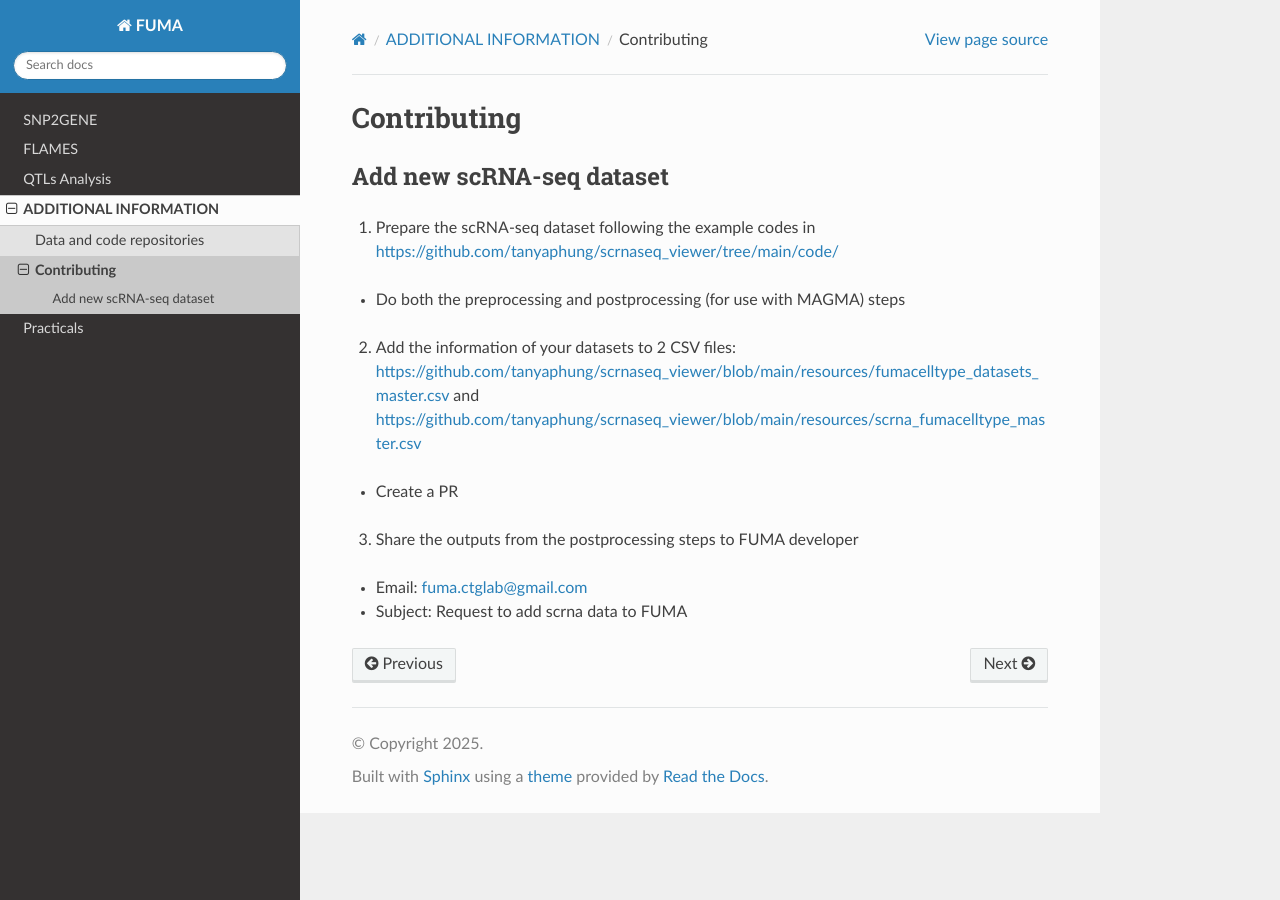
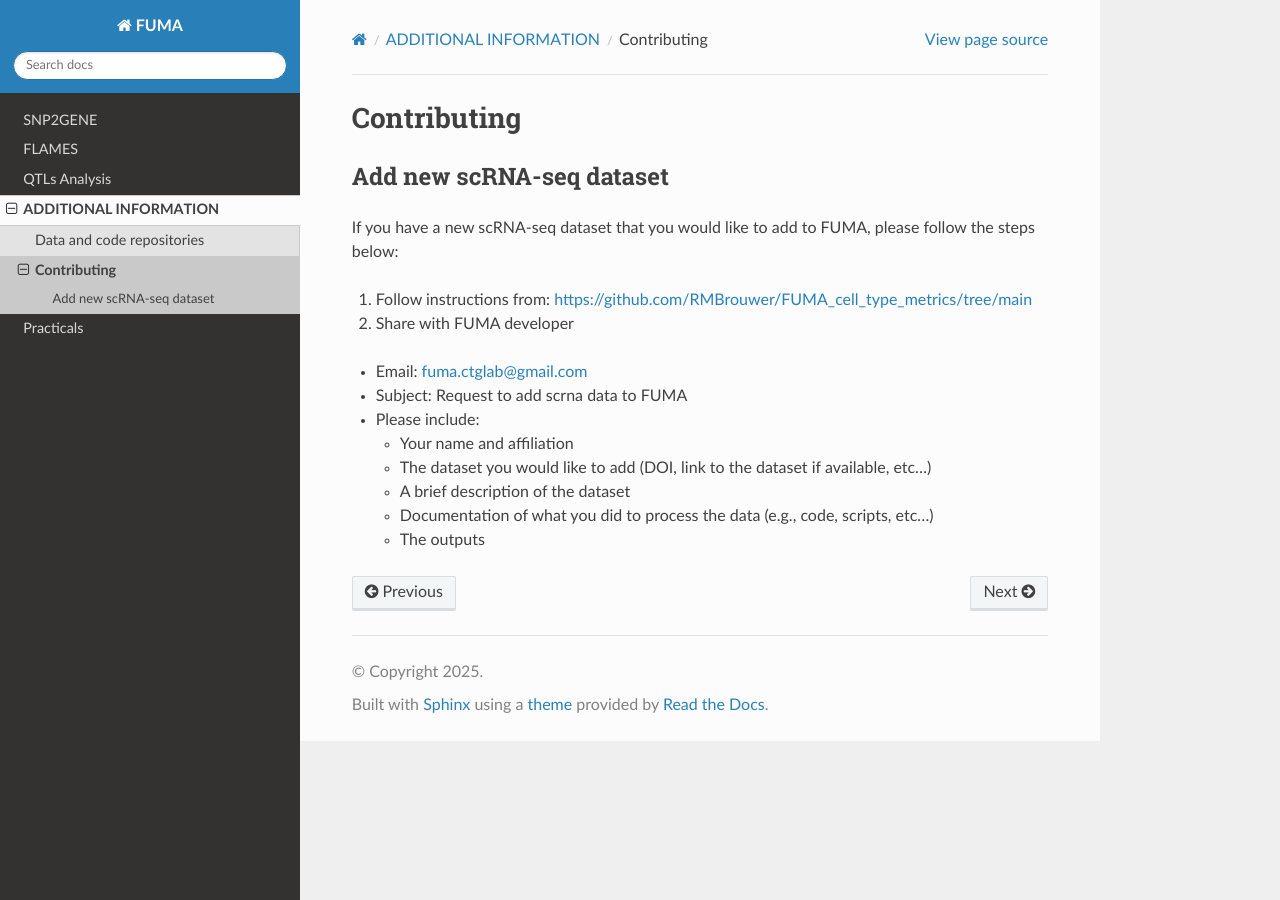
Before and after one commit to tanyaphung/fuma_docs, a Sphinx documentation site: the page built from docs/source/miscellaneous/contributing.rst, in a window 1280 px wide. Built offline with Sphinx 7.4.7 and the Read the Docs theme 3.1.0, drawn with Linux system fonts in a browser that asks for light colours.

Commit message:
update how to contribute to adding scRNAseq datasets

```diff
--- a/docs/source/miscellaneous/contributing.rst
+++ b/docs/source/miscellaneous/contributing.rst
@@ -4,16 +4,24 @@ Contributing
 Add new scRNA-seq dataset
 -------------------------
 
-1. Prepare the scRNA-seq dataset following the example codes in https://github.com/tanyaphung/scrnaseq_viewer/tree/main/code/
+If you have a new scRNA-seq dataset that you would like to add to FUMA, please follow the steps below:
 
-- Do both the preprocessing and postprocessing (for use with MAGMA) steps
+1. Follow instructions from: https://github.com/RMBrouwer/FUMA_cell_type_metrics/tree/main
 
-2. Add the information of your datasets to 2 CSV files: https://github.com/tanyaphung/scrnaseq_viewer/blob/main/resources/fumacelltype_datasets_master.csv and https://github.com/tanyaphung/scrnaseq_viewer/blob/main/resources/scrna_fumacelltype_master.csv
-
-- Create a PR
-
-3. Share the outputs from the postprocessing steps to FUMA developer
+2. Share with FUMA developer
 
 - Email: fuma.ctglab@gmail.com
 
 - Subject: Request to add scrna data to FUMA
+
+- Please include:
+
+  - Your name and affiliation
+
+  - The dataset you would like to add (DOI, link to the dataset if available, etc...)
+
+  - A brief description of the dataset
+
+  - Documentation of what you did to process the data (e.g., code, scripts, etc...)
+
+  - The outputs
```
